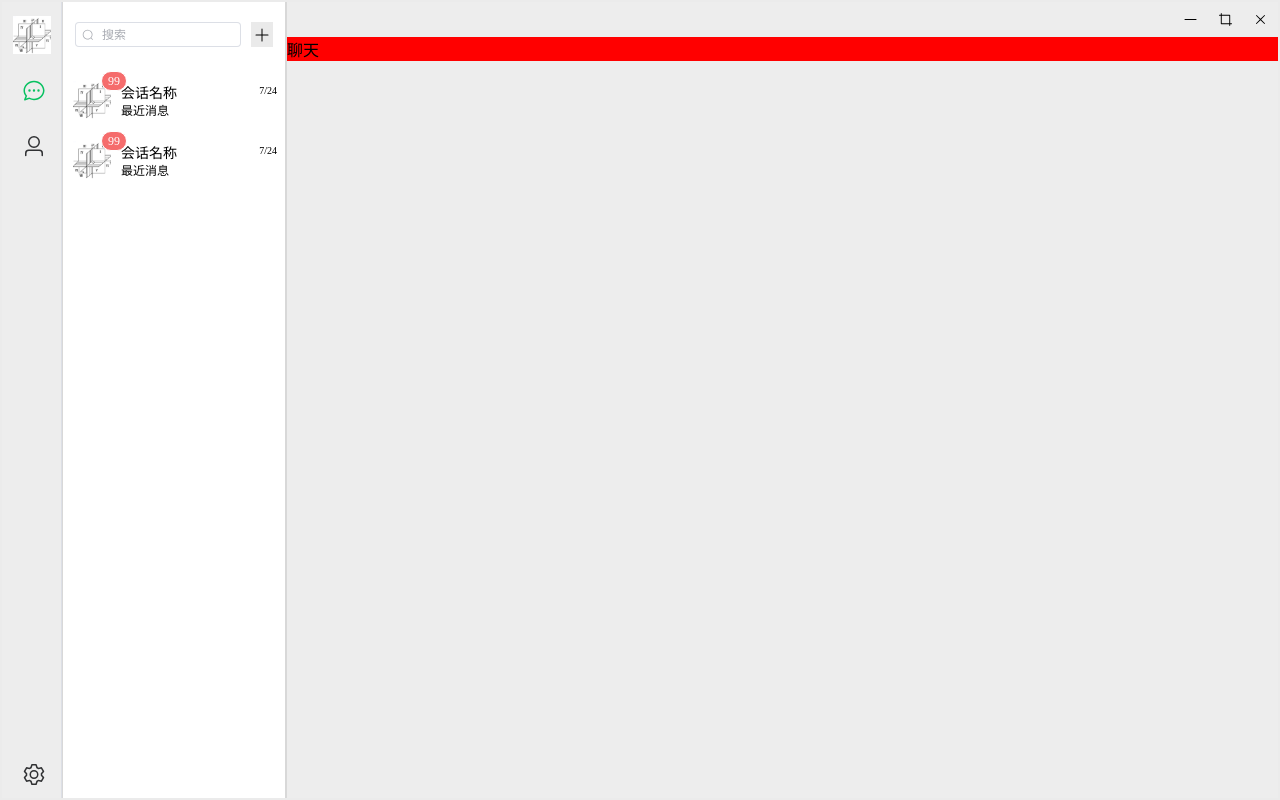
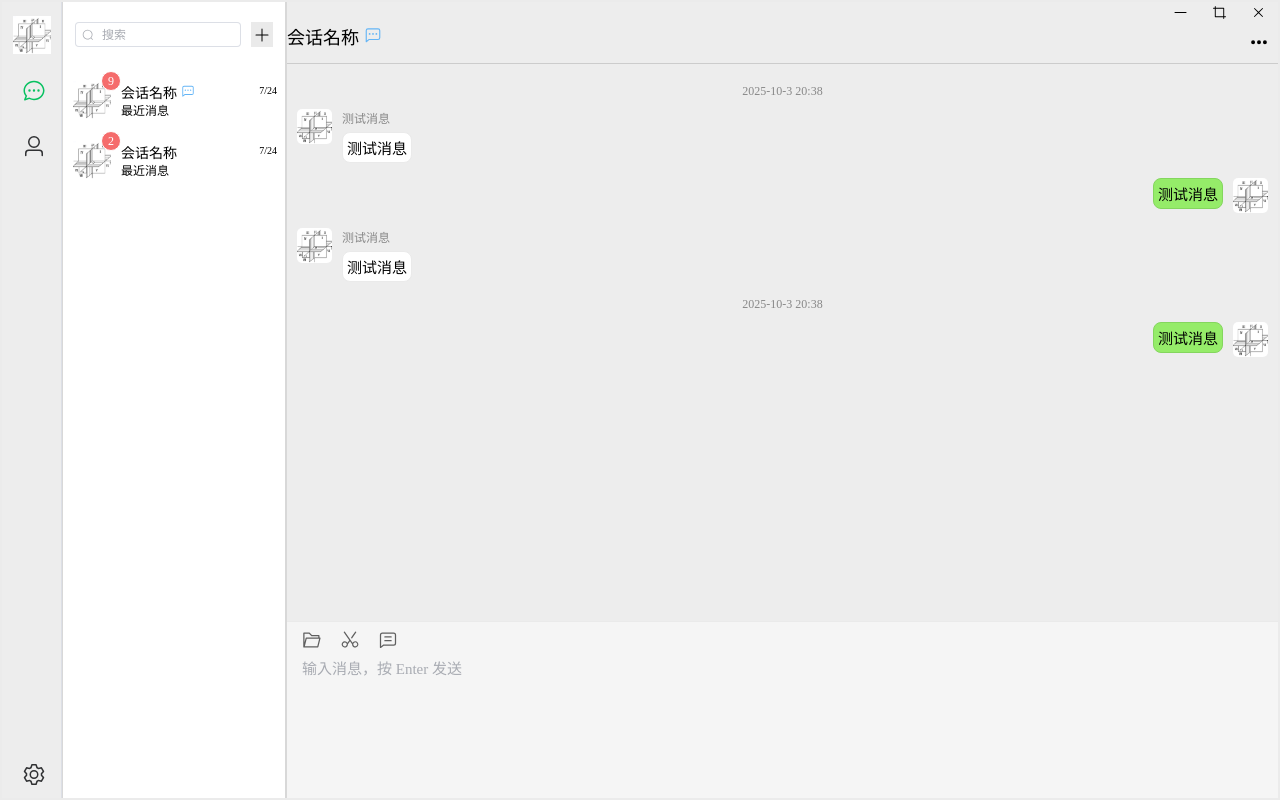
Before and after one commit to 01-Dreamer/chatclient, a Vue app: page /chat in a window 1280 px wide. Built offline with nearby package versions, Linux system fonts and the light colour scheme.

Commit message:
'20251003'

```diff
--- a/src/renderer/src/components/LayoutBase.vue
+++ b/src/renderer/src/components/LayoutBase.vue
@@ -72,7 +72,7 @@ const exitApp = () => {
 
 .right-content {
   background: #EDEDED;
-  flex-grow: 1;
+  flex: 1;
   display: flex;
   flex-direction: column;
 }
@@ -85,7 +85,7 @@ const exitApp = () => {
 .icon {
   font-size: 15px;
   cursor: pointer;
-  padding: 10px;
+  padding: 3px 12px;
 }
 
 .icon:hover {
--- a/src/renderer/src/views/ChatView.vue
+++ b/src/renderer/src/views/ChatView.vue
@@ -1,15 +1,258 @@
 <template>
-  <div class="chat">
-    聊天
+  <div class="session-info">
+    <div>
+      会话名称
+      <el-icon class="group-icon" v-show="isGroup">
+        <ChatDotSquare />
+      </el-icon>
+    </div>
+    <el-icon class="more-icon no-drag">
+      <MoreFilled />
+    </el-icon>
+  </div>
+  <div class="chat-window no-drag">
+    <div class="message-list">
+      <template v-for="message in messages" :key="message.id">
+        <div v-if="message.time" class="message-time">
+          {{ message.time }}
+        </div>
+        <div class="message-body" :class="{ 'self-message': message.sender }">
+          <img :src="message.avatar" alt="error" class="avatar-img">
+          <div class="message-content">
+            <div class="nickname" v-if="!message.sender">{{ message.nickname }}</div>
+            <div class="message-bubble">{{ message.text }}</div>
+          </div>
+        </div>
+      </template>
+    </div>
+  </div>
+  <div class="input-area no-drag">
+    <div class="input-toolbar">
+      <el-icon class="toolbar-icon" title="发送文件" @click="sendFile">
+        <FolderOpened />
+      </el-icon>
+      <el-icon class="toolbar-icon" title="截图" @click="takeScreenshot">
+        <Scissor />
+      </el-icon>
+      <el-icon class="toolbar-icon" title="聊天记录" @click="showHistory">
+        <ChatLineSquare />
+      </el-icon>
+    </div>
+    <el-input v-model="inputText" type="textarea" placeholder="输入消息，按 Enter 发送" :resize="'none'"
+      class="input-textarea" />
   </div>
 </template>
 
 <script setup>
+import { ref } from 'vue'
+const isGroup = ref(true)
+const inputText = ref('')
 
+import Avatar from '@/assets/avatar.jpg'
+const messages = ref([
+  {
+    id: 1,
+    time: '2025-10-3 20:38',
+    nickname: '测试消息',
+    text: '测试消息',
+    avatar: Avatar,
+    sender: false
+  },
+  {
+    id: 2,
+    time: null,
+    nickname: '测试消息',
+    text: '测试消息',
+    avatar: Avatar,
+    sender: true
+  },
+  {
+    id: 1,
+    time: null,
+    nickname: '测试消息',
+    text: '测试消息',
+    avatar: Avatar,
+    sender: false
+  },
+  {
+    id: 2,
+    time: '2025-10-3 20:38',
+    nickname: '测试消息',
+    text: '测试消息',
+    avatar: Avatar,
+    sender: true
+  }
+])
 </script>
 
 <style scoped>
-.chat {
-  background-color: red;
+.session-info {
+  display: flex;
+  justify-content: space-between;
+  color: var(--wechat-text);
+  font-size: 18px;
+  height: 40px;
+  border-bottom: 1px solid #CCCCCC;
+}
+
+.group-icon {
+  color: #64B5F6;
+}
+
+.more-icon {
+  color: var(--wechat-text-secondary);
+  cursor: pointer;
+  padding: 5px;
+  margin: 5px;
+}
+
+.more-icon:hover {
+  background: #D8D8D8;
+  color: white;
+}
+
+.chat-window {
+  flex: 1;
+  overflow-y: auto;
+}
+
+.chat-window::-webkit-scrollbar {
+  width: 6px;
+}
+
+.chat-window::-webkit-scrollbar-track {
+  background: transparent;
+}
+
+.chat-window::-webkit-scrollbar-thumb {
+  background-color: transparent;
+  border-radius: 10px;
+  transition: background-color 0.3s;
+}
+
+.chat-window:hover::-webkit-scrollbar-thumb {
+  background-color: rgba(0, 0, 0, 0.4);
+}
+
+.message-list {
+  display: flex;
+  flex-direction: column;
+  margin: 20px 10px 10px;
+}
+
+.message-time {
+  text-align: center;
+  color: #888;
+  font-size: 12px;
+  margin: 0 auto 10px;
+}
+
+.message-body {
+  display: flex;
+  margin-bottom: 15px;
+  max-width: 60%;
+}
+
+.avatar-img {
+  width: 35px;
+  height: 35px;
+  border-radius: 5px;
+  margin-right: 10px;
+}
+
+.message-content {
+  display: flex;
+  flex-direction: column;
+}
+
+.nickname {
+  font-size: 12px;
+  color: #888;
+  margin-bottom: 5px;
+}
+
+.message-bubble {
+  background-color: #FFFFFF;
+  border: 1px solid #EAEAEA;
+  padding: 4px;
+  border-radius: 8px;
+  font-size: 15px;
+}
+
+.message-body.self-message {
+  align-self: flex-end;
+  flex-direction: row-reverse;
+}
+
+.self-message .avatar-img {
+  margin-right: 0;
+  margin-left: 10px;
+}
+
+.self-message .message-bubble {
+  background-color: #95EC69;
+  border-color: #84D65E;
+}
+
+.input-area {
+  height: 180px;
+  border-top: 1px solid #EAEAEA;
+  display: flex;
+  flex-direction: column;
+  background-color: #F5F5F5;
+}
+
+.input-toolbar {
+  display: flex;
+  align-items: center;
+  padding: 8px 15px;
+}
+
+.toolbar-icon {
+  font-size: 20px;
+  color: #5f5f5f;
+  cursor: pointer;
+  margin-right: 18px;
+  transition: color 0.2s;
+}
+
+.toolbar-icon:hover {
+  color: #000;
+}
+
+.input-textarea {
+  flex: 1;
+}
+
+.input-textarea :deep(.el-textarea__inner) {
+  box-shadow: none;
+  background-color: transparent;
+  border: none;
+  font-size: 15px;
+  padding: 0 15px;
+  color: #333;
+  height: 100%;
+  -webkit-app-region: no-drag;
+  caret-color: #07C160;
+}
+
+.input-textarea :deep(.el-textarea__inner::-webkit-scrollbar) {
+  width: 8px;
+}
+
+.input-textarea :deep(.el-textarea__inner::-webkit-scrollbar-track) {
+  background: transparent;
+}
+
+.input-textarea :deep(.el-textarea__inner::-webkit-scrollbar-thumb) {
+  border-radius: 10px;
+  background-color: #e0e0e0;
+  border: 2px solid transparent;
+  background-clip: content-box;
+  transition: background-color 0.3s;
+}
+
+.input-textarea :deep(.el-textarea__inner:hover::-webkit-scrollbar-thumb) {
+  background-color: #C1C1C1;
 }
 </style>
--- a/src/renderer/src/views/SessionView.vue
+++ b/src/renderer/src/views/SessionView.vue
@@ -1,12 +1,15 @@
 <template>
   <div class="session-item no-drag">
-    <el-badge :max="99" :value="99" class="session-avatar">
+    <el-badge :max="99" :value="9" class="session-avatar">
       <img class="avatar-img" src="@/assets/avatar.jpg" alt="error">
     </el-badge>
     <div class="session-info">
       <div class="session-info-top">
         <div class="session-name">
           会话名称
+          <el-icon class="group-icon" v-show="isGroup">
+            <ChatDotSquare />
+          </el-icon>
         </div>
         <div class="session-latest-time">
           7/24
@@ -19,7 +22,7 @@
   </div>
 
   <div class="session-item no-drag">
-    <el-badge :max="99" :value="99" class="session-avatar">
+    <el-badge :max="99" :value="2" class="session-avatar">
       <img class="avatar-img" src="@/assets/avatar.jpg" alt="error">
     </el-badge>
     <div class="session-info">
@@ -39,6 +42,8 @@
 </template>
 
 <script setup>
+import { ref } from 'vue'
+const isGroup = ref(true)
 
 </script>
 
@@ -81,6 +86,10 @@
   font-weight: 350;
 }
 
+.group-icon {
+  color: #64B5F6;
+}
+
 .session-latest-time {
   padding-right: 8px;
   font-size: 10px;
```
